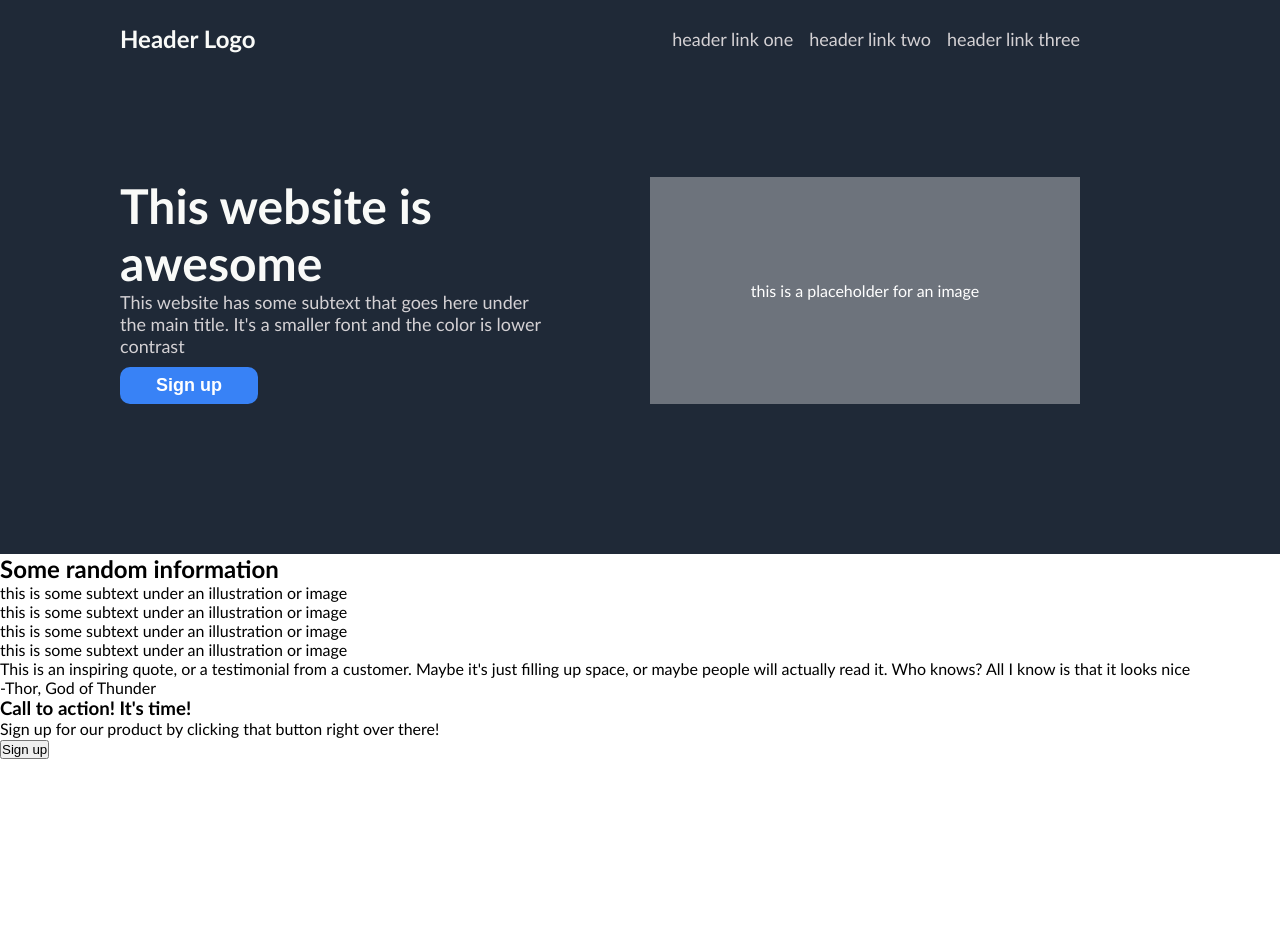
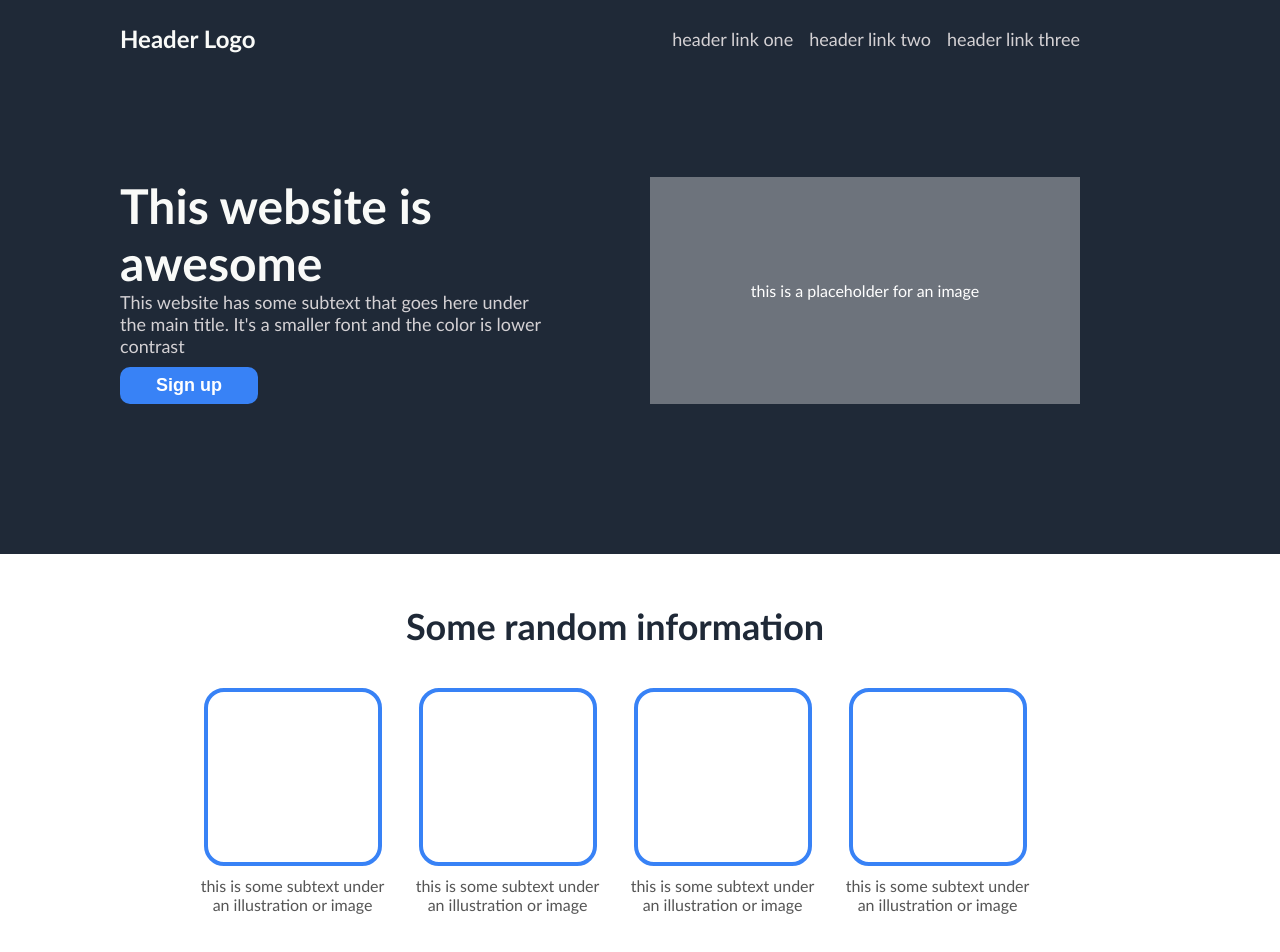
Before and after one commit to SinaBayati/landing-page, a plain HTML site: page index.html in a window 1280 px wide. Shown: the top 952 px of the page. Before the commit the page ends 800 px from the top, so only its background shows below. Drawn offline with Linux system fonts and the light colour scheme.

Commit message:
Add styles to info section of main

```diff
--- a/css/styles.css
+++ b/css/styles.css
@@ -88,3 +88,44 @@ ul{
   justify-content: center;
   align-items: center;
 }
+
+.main .info h2{
+  font-size: 36px;
+  font-weight: 1000;
+  color: #1f2937;
+}
+
+.main .info{
+  padding: 50px 200px 150px 150px;
+  background-color: #fff;
+  display: flex;
+  flex-direction: column;
+  justify-content: center;
+  align-items: center;
+  gap: 40px;
+}
+
+.main .info .container{
+  display: flex;
+  justify-content: space-evenly;
+  padding: 0 50px;
+  gap: 30px;
+}
+
+.card{
+  display: flex;
+  flex-direction: column;
+  text-align: center;
+  gap: 10px;
+  align-items: center;
+  color: #555555;
+  flex: 1;
+}
+
+.card-img{
+  border: 4px solid #3882f6;
+  border-radius: 20px;
+  width: 170px;
+  height: 170px;
+  flex-shrink: 0;
+}
--- a/index.html
+++ b/index.html
@@ -32,6 +32,7 @@
   <div class="main">
     <div class="info">
       <h2>Some random information</h2>
+      <div class="container">
         <div class="card">
           <div class="card-img"></div>
           <p>this is some subtext under an illustration or image</p>
@@ -47,6 +48,7 @@
         <div class="card">
           <div class="card-img"></div>
           <p>this is some subtext under an illustration or image</p>
+        </div>
       </div>
     </div>
     <div class="quote">
```
Lines whose indentation alone changed are shown as unchanged.
